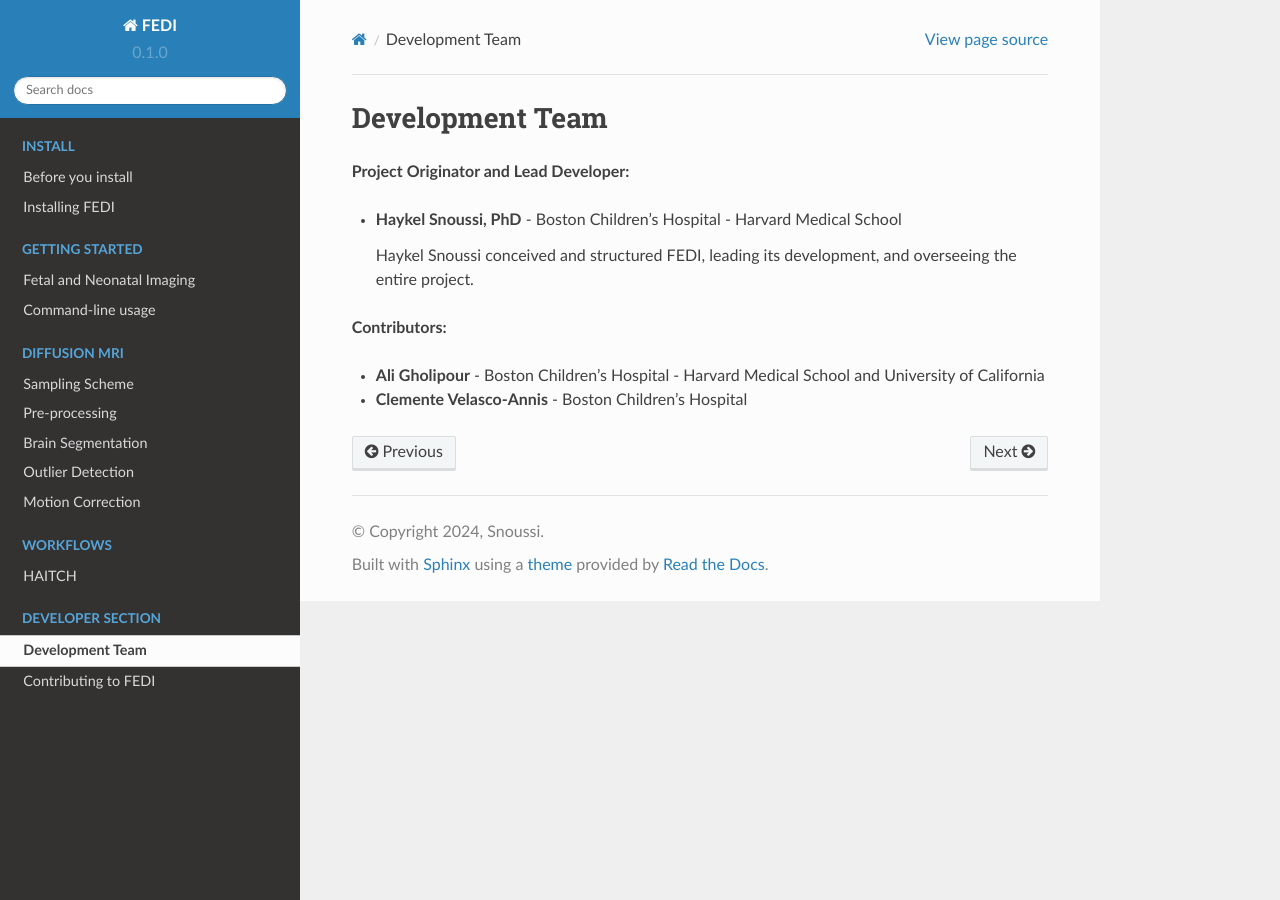
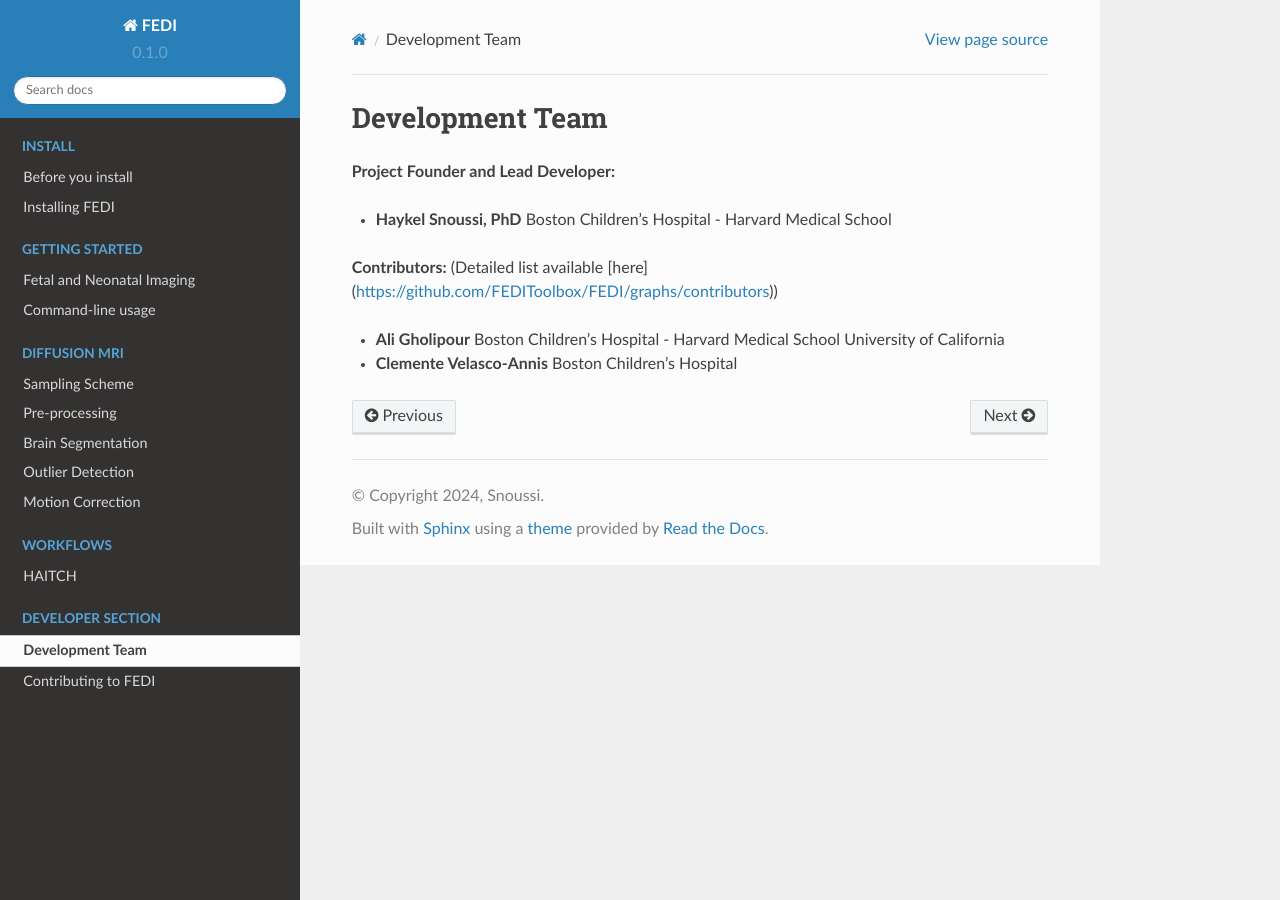
Before and after one commit to FEDIToolbox/FEDI, a Sphinx documentation site: the page built from documentation/source/developer_section/starts.rst, in a window 1280 px wide. Built offline with Sphinx 7.4.7 and the Read the Docs theme 2.0.0, drawn with Linux system fonts in a browser that asks for light colours.

Commit message:
Update starts.rst

```diff
--- a/documentation/source/developer_section/starts.rst
+++ b/documentation/source/developer_section/starts.rst
@@ -1,17 +1,17 @@
 Development Team
 ======================
 
-**Project Originator and Lead Developer:**
+**Project Founder and Lead Developer:**
 
 - **Haykel Snoussi, PhD**
-  - Boston Children's Hospital - Harvard Medical School
-
-  Haykel Snoussi conceived and structured FEDI, leading its development, and overseeing the entire project.
+  Boston Children's Hospital - Harvard Medical School
 
 **Contributors:**
+(Detailed list available [here](https://github.com/FEDIToolbox/FEDI/graphs/contributors))
 
 - **Ali Gholipour**
-  - Boston Children's Hospital - Harvard Medical School and University of California
+  Boston Children's Hospital - Harvard Medical School
+  University of California
 
 - **Clemente Velasco-Annis**
-  - Boston Children's Hospital
+  Boston Children's Hospital
```
